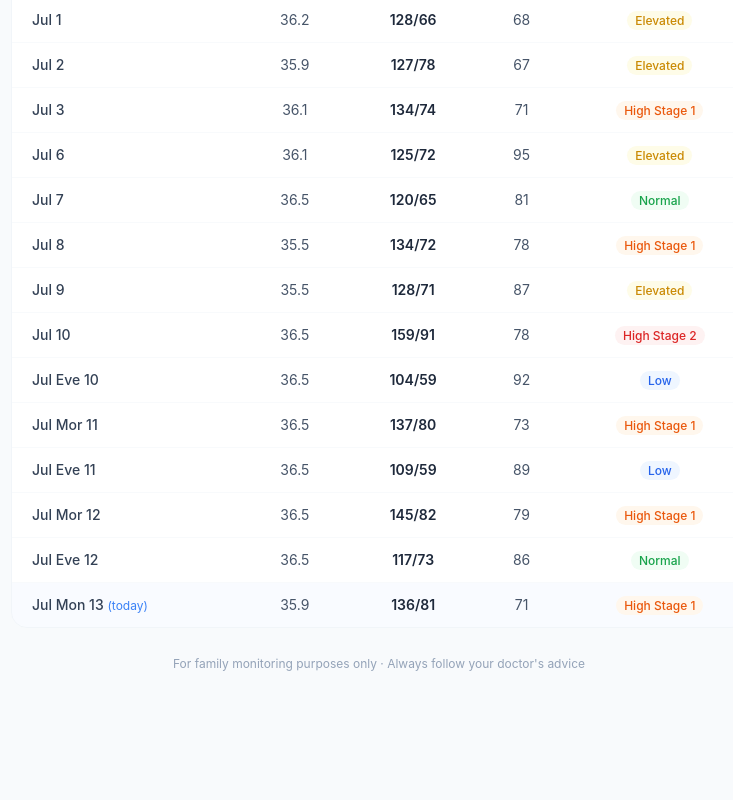
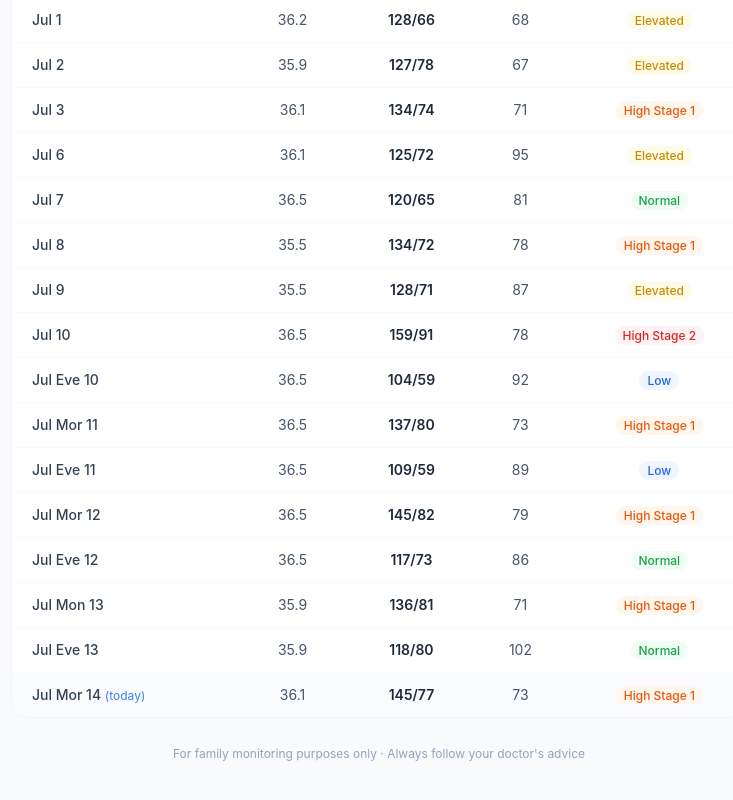
Before and after one commit to kbn4191/kalu-health-tracker, a Next.js app: page / in a window 1280 px wide. Shown: the part 1326-2126 px from the top of the page, without its empty margins (261-994 px from the left). Before the commit the page ends 2082 px from the top, so only its background shows below. Built offline with nearby package versions, Linux system fonts and the light colour scheme.

Commit message:
Jul Mor 14

```diff
--- a/app/page.tsx
+++ b/app/page.tsx
@@ -99,12 +99,28 @@ const vitals = [
     pulse: 86,
   },
   {
-    day: "Mon  13",
+    day: "Mor  13",
     date: "Jul Mon 13",
     temp: 35.9,
     sys: 136,
     dia: 81,
     pulse: 71,
+  },
+  {
+    day: "Mor  13",
+    date: "Jul Eve 13",
+    temp: 35.9,
+    sys: 118,
+    dia: 80,
+    pulse: 102,
+  },
+  {
+    day: "Tue  14",
+    date: "Jul Mor 14",
+    temp: 36.1,
+    sys: 145,
+    dia: 77,
+    pulse: 73,
   },
 ];
 
```
